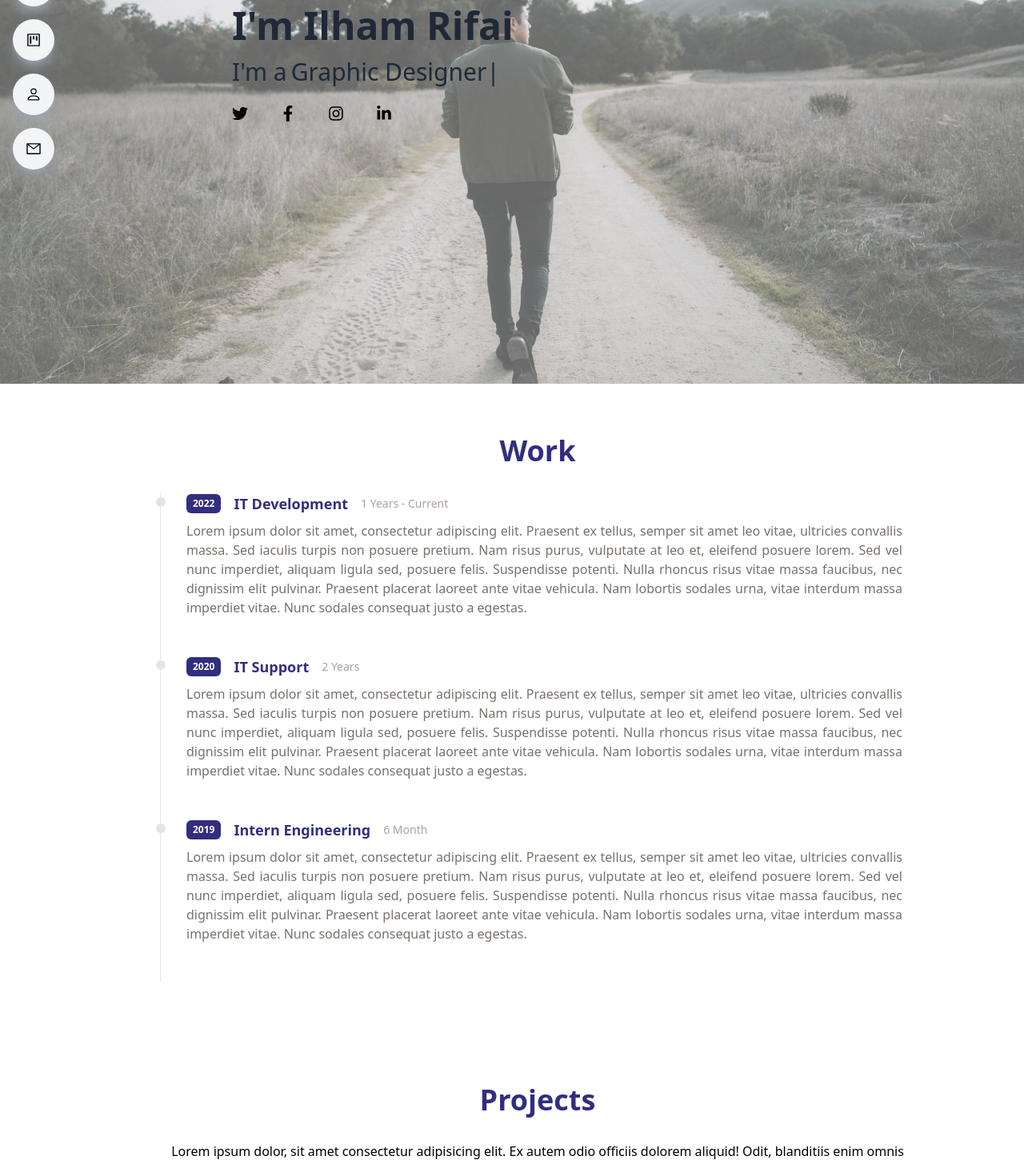
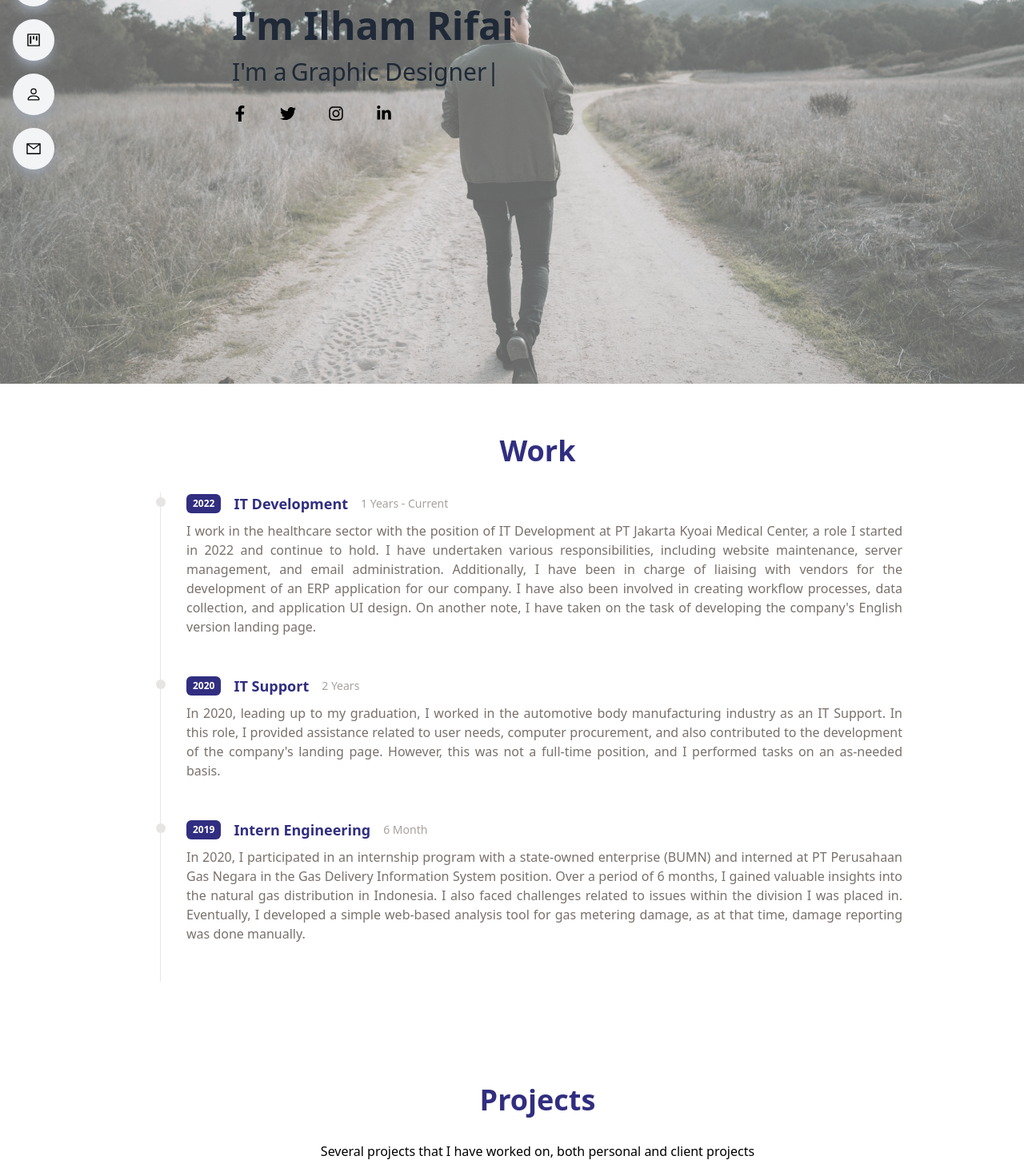
Before and after one commit to Deucaliongit/OurPortofolio, a React (Vite) app: page / in a window 1280 px wide. Shown: the part 320-1776 px from the top of the page at 80% size. Built offline with nearby package versions, Linux system fonts and the light colour scheme.

Commit message:
perubahan text pada website dari lorem

```diff
--- a/package.json
+++ b/package.json
@@ -13,6 +13,7 @@
     "react": "^18.2.0",
     "react-dom": "^18.2.0",
     "react-icons": "^4.11.0",
+    "react-router-dom": "^6.17.0",
     "react-type-animation": "^3.2.0"
   },
   "devDependencies": {
--- a/src/App.jsx
+++ b/src/App.jsx
@@ -1,4 +1,3 @@
-import { useState } from "react";
 import Sidenav from "./components/Sidenav";
 import Main from "./components/Main";
 import Work from "./components/Work";
--- /dev/null
+++ b/src/components/Footer.jsx
@@ -0,0 +1,7 @@
+import React from "react";
+
+const Footer = () => {
+  return <div>Footer</div>;
+};
+
+export default Footer;
--- a/src/components/Main.jsx
+++ b/src/components/Main.jsx
@@ -1,4 +1,5 @@
-import React from "react";
+import React, { useState } from "react";
+import { getLink } from "../utils/Index";
 import bg1 from "../assets/img/Bg1.jpg";
 import { TypeAnimation } from "react-type-animation";
 import {
@@ -22,7 +23,7 @@ const Main = () => {
             <TypeAnimation
               sequence={[
                 // Same substring at the start will only be typed out once, initially
-                "Junior Developer",
+                "Junior Front-end Dev",
                 1000, // wait 1s before replacing "Mice" with "Hamsters"
                 "Ui Designer",
                 1000,
@@ -40,10 +41,33 @@ const Main = () => {
             />
           </h2>
           <div className="w-full flex justify-between max-w-[200px] pt-6">
-            <FaTwitter className="cursor-pointer" size={20} />
-            <FaFacebookF className="cursor-pointer" size={20} />
-            <FaInstagram className="cursor-pointer" size={20} />
-            <FaLinkedinIn className="cursor-pointer" size={20} />
+            <a href={getLink.fb} target="_blank" rel="noopener noreferrer">
+              <FaFacebookF
+                className="cursor-pointer hover:scale-110 ease-in duration-300 hover:shadow-gray-400 hover:text-white"
+                size={20}
+              />
+            </a>
+
+            <a href={getLink.twit} target="_blank" rel="noopener noreferrer">
+              <FaTwitter
+                className="cursor-pointer ease-in duration-300 hover:shadow-gray-400 hover:text-white"
+                size={20}
+              />
+            </a>
+
+            <a href={getLink.ig} target="_blank" rel="noopener noreferrer">
+              <FaInstagram
+                className="cursor-pointer ease-in duration-300 hover:shadow-gray-400 hover:text-white"
+                size={20}
+              />
+            </a>
+
+            <a href={getLink.linkedl} target="_blank" rel="noopener noreferrer">
+              <FaLinkedinIn
+                className="cursor-pointer ease-in duration-300 hover:shadow-gray-400 hover:text-white"
+                size={20}
+              />
+            </a>
           </div>
         </div>
       </div>
--- a/src/components/Project.jsx
+++ b/src/components/Project.jsx
@@ -13,10 +13,8 @@ const Project = () => {
           Projects
         </h1>
         <p className="text-center py-8">
-          Lorem ipsum dolor, sit amet consectetur adipisicing elit. Ex autem
-          odio officiis dolorem aliquid! Odit, blanditiis enim omnis error est
-          placeat. Ipsam amet exercitationem, consequatur distinctio totam at
-          quos odio?
+          Several projects that I have worked on, both personal and client
+          projects
         </p>
         <div className="grid sm:grid-cols-2 gap-12">
           <Projectitem
--- a/src/components/Sidenav.jsx
+++ b/src/components/Sidenav.jsx
@@ -10,10 +10,11 @@ import { BsPerson } from "react-icons/bs";
 
 const Sidenav = () => {
   const [nav, setNav] = useState(false);
+
   const handleNav = () => {
     setNav(!nav);
-    console.log(nav);
   };
+
   return (
     <div>
       <AiOutlineMenu
--- a/src/components/Work.jsx
+++ b/src/components/Work.jsx
@@ -1,29 +1,6 @@
 import React from "react";
+import { dataWork } from "../utils/Index";
 import Workitem from "./Workitem";
-
-const data = [
-  {
-    year: 2022,
-    title: "IT Development",
-    duration: "1 Years - Current",
-    details:
-      "Lorem ipsum dolor sit amet, consectetur adipiscing elit. Praesent ex tellus, semper sit amet leo vitae, ultricies convallis massa. Sed iaculis turpis non posuere pretium. Nam risus purus, vulputate at leo et, eleifend posuere lorem. Sed vel nunc imperdiet, aliquam ligula sed, posuere felis. Suspendisse potenti. Nulla rhoncus risus vitae massa faucibus, nec dignissim elit pulvinar. Praesent placerat laoreet ante vitae vehicula. Nam lobortis sodales urna, vitae interdum massa imperdiet vitae. Nunc sodales consequat justo a egestas.",
-  },
-  {
-    year: 2020,
-    title: "IT Support",
-    duration: "2 Years",
-    details:
-      "Lorem ipsum dolor sit amet, consectetur adipiscing elit. Praesent ex tellus, semper sit amet leo vitae, ultricies convallis massa. Sed iaculis turpis non posuere pretium. Nam risus purus, vulputate at leo et, eleifend posuere lorem. Sed vel nunc imperdiet, aliquam ligula sed, posuere felis. Suspendisse potenti. Nulla rhoncus risus vitae massa faucibus, nec dignissim elit pulvinar. Praesent placerat laoreet ante vitae vehicula. Nam lobortis sodales urna, vitae interdum massa imperdiet vitae. Nunc sodales consequat justo a egestas.",
-  },
-  {
-    year: 2019,
-    title: "Intern Engineering",
-    duration: "6 Month",
-    details:
-      "Lorem ipsum dolor sit amet, consectetur adipiscing elit. Praesent ex tellus, semper sit amet leo vitae, ultricies convallis massa. Sed iaculis turpis non posuere pretium. Nam risus purus, vulputate at leo et, eleifend posuere lorem. Sed vel nunc imperdiet, aliquam ligula sed, posuere felis. Suspendisse potenti. Nulla rhoncus risus vitae massa faucibus, nec dignissim elit pulvinar. Praesent placerat laoreet ante vitae vehicula. Nam lobortis sodales urna, vitae interdum massa imperdiet vitae. Nunc sodales consequat justo a egestas.",
-  },
-];
 
 const Work = () => {
   return (
@@ -32,7 +9,7 @@ const Work = () => {
         <h1 className="text-4xl font-bold text-center text-indigo-900 mb-8">
           Work
         </h1>
-        {data.map((item, idx) => (
+        {dataWork.map((item, idx) => (
           <Workitem
             key={idx}
             year={item.year}
--- /dev/null
+++ b/src/utils/Index.jsx
@@ -0,0 +1,30 @@
+export const getLink = {
+  fb: "/",
+  twit: "/",
+  ig: "https://www.instagram.com/design_pinggiran/",
+  linkedl: "https://www.linkedin.com/in/ilham-rifaic/",
+};
+
+export const dataWork = [
+  {
+    year: 2022,
+    title: "IT Development",
+    duration: "1 Years - Current",
+    details:
+      "I work in the healthcare sector with the position of IT Development at PT Jakarta Kyoai Medical Center, a role I started in 2022 and continue to hold. I have undertaken various responsibilities, including website maintenance, server management, and email administration. Additionally, I have been in charge of liaising with vendors for the development of an ERP application for our company. I have also been involved in creating workflow processes, data collection, and application UI design. On another note, I have taken on the task of developing the company's English version landing page.",
+  },
+  {
+    year: 2020,
+    title: "IT Support",
+    duration: "2 Years",
+    details:
+      "In 2020, leading up to my graduation, I worked in the automotive body manufacturing industry as an IT Support. In this role, I provided assistance related to user needs, computer procurement, and also contributed to the development of the company's landing page. However, this was not a full-time position, and I performed tasks on an as-needed basis.",
+  },
+  {
+    year: 2019,
+    title: "Intern Engineering",
+    duration: "6 Month",
+    details:
+      "In 2020, I participated in an internship program with a state-owned enterprise (BUMN) and interned at PT Perusahaan Gas Negara in the Gas Delivery Information System position. Over a period of 6 months, I gained valuable insights into the natural gas distribution in Indonesia. I also faced challenges related to issues within the division I was placed in. Eventually, I developed a simple web-based analysis tool for gas metering damage, as at that time, damage reporting was done manually.",
+  },
+];
```
Also changed, not shown: 1 other file (tests, documents, lock files or other folders).
